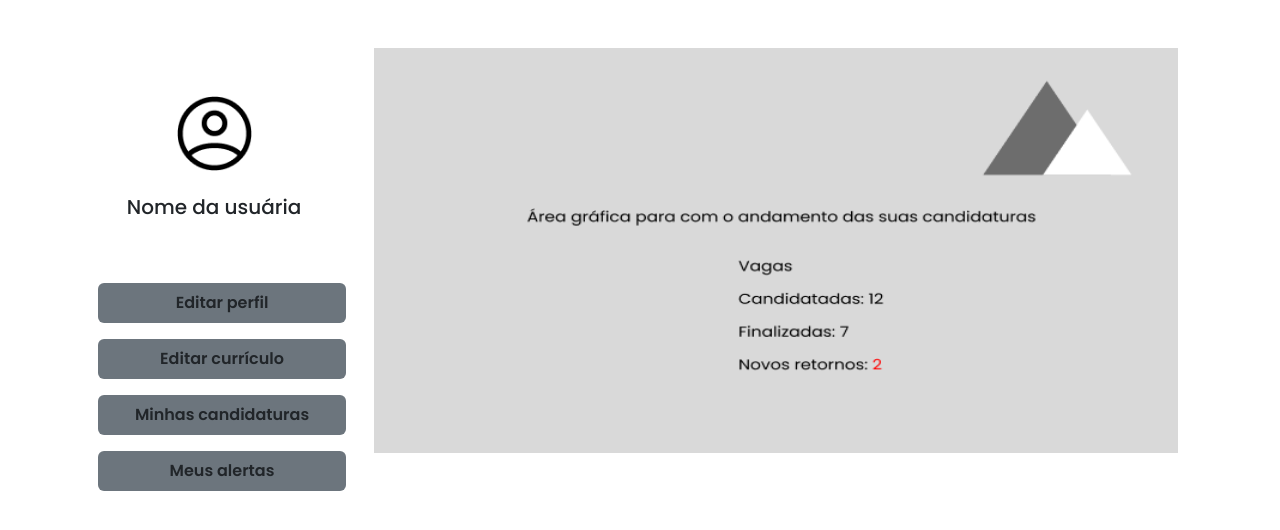
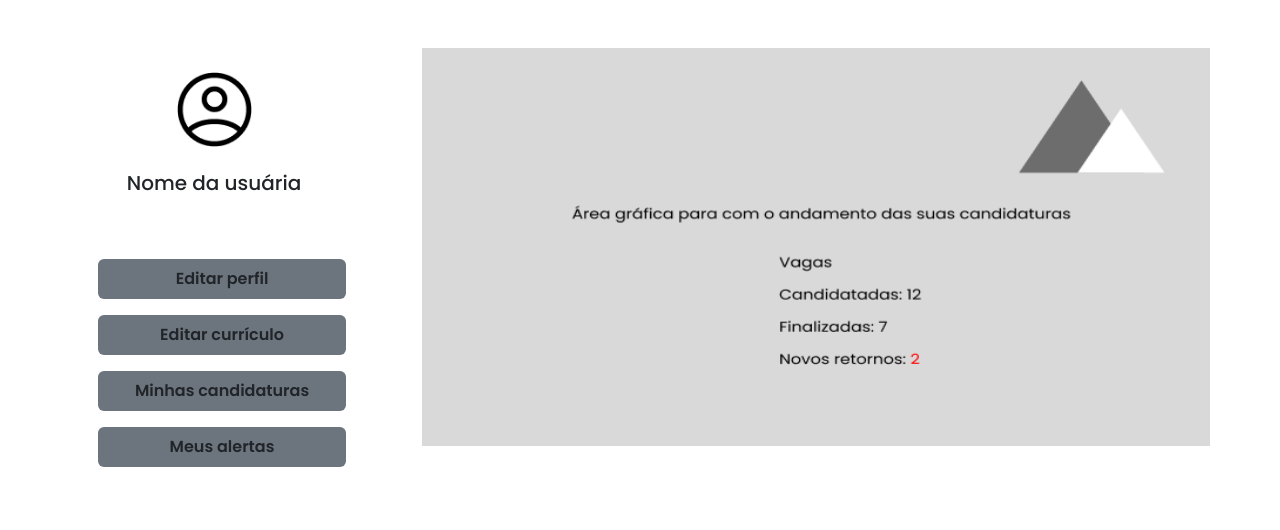
Before and after one commit to FelixMembrive/desafio-final-gama-academy-gr2, a React (Vite) app: page /amir_areacandidata in a window 1280 px wide. Shown: the top 530 px of the page. Built offline with nearby package versions, Linux system fonts and the light colour scheme.

Commit message:
finalizando

```diff
--- a/src/pages/Amir_AreaCandidata/index.tsx
+++ b/src/pages/Amir_AreaCandidata/index.tsx
@@ -4,6 +4,8 @@ import logo_boyzin from "../../assets/imagens/logo_boyzin.png";
 import LinkButton from "../../componentes/LinkButton";
 import Row from 'react-bootstrap/Row';
 import Col from 'react-bootstrap/Col';
+
+import "./styles.scss"
 
 
 export default function Amir_AreaCandidata() {
@@ -13,14 +15,14 @@ export default function Amir_AreaCandidata() {
                  <Row className="d-flex flex-column flex-md-row me-4">
 
                     <Col xl={3} className="pe-0">
-                        <div className="text-center mt-5" >
+                        <div className="text-center mt-4" >
                             <img className=" mt-5 mb-4 " src={logo_boyzin} width={75}/>
                             <h2 className="nome_usuario fs-5 mb-5 ">Nome da usuária</h2>
 
                         </div>
 
                         <div className="d-block text-center ms-3 me-0 ">
-                            <LinkButton className="btn-secondary p-2 border border-0 text-body fw-semibold w-100 ms-0 ms-md-0 mt-3" to="" text="Editar perfil"></LinkButton>
+                            <LinkButton className="btn_user btn-secondary p-2 border border-0 text-body fw-semibold w-100 ms-0 ms-md-0 mt-3" to="" text="Editar perfil"></LinkButton>
                             <LinkButton className="btn-secondary p-2 border border-0 text-body fw-semibold w-100 ms-0 ms-md-0 mt-3" to="" text="Editar currículo"></LinkButton>
                             <LinkButton className="btn-secondary p-2 border border-0 text-body fw-semibold w-100 ms-0 ms-md-0 mt-3" to="" text="Minhas candidaturas"></LinkButton>
                             <LinkButton className="btn-secondary p-2 border border-0 text-body fw-semibold w-100 ms-0 ms-md-0 mt-3" to="" text="Meus alertas"></LinkButton>
@@ -28,7 +30,7 @@ export default function Amir_AreaCandidata() {
                     </Col>
 
                     <Col xl={9} className="">
-                            <img className=" img-fluid align-middle ms-3 mt-4 mb-0 mb-lg-5 me-5 pe-0 pt-4 h-75 " src={areagrafica_candidaturas} width={960}/>
+                            <img className=" img-fluid align-middle ms-3 ms-xl-5 ps-0 ps-xl-3 mt-4 mb-5 mb-lg-5  me-5 pe-0 pt-4 h-75 " src={areagrafica_candidaturas} width={960}/>
                     </Col>
                 </Row>
 
--- /dev/null
+++ b/src/pages/Amir_AreaCandidata/styles.scss
@@ -0,0 +1,4 @@
+.btn_user{
+    --bs-btn-bg: #D9D9D9;
+    background-color: #D9D9D9;
+}
```
